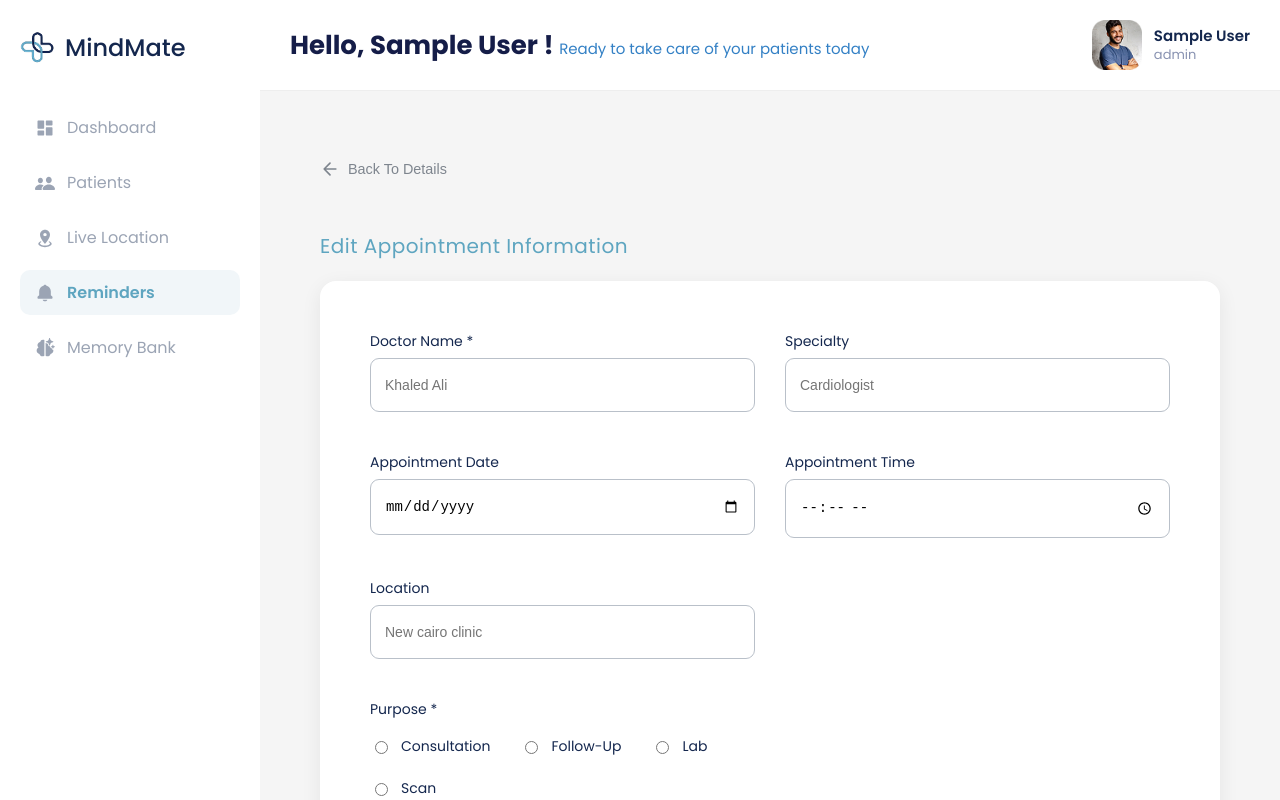
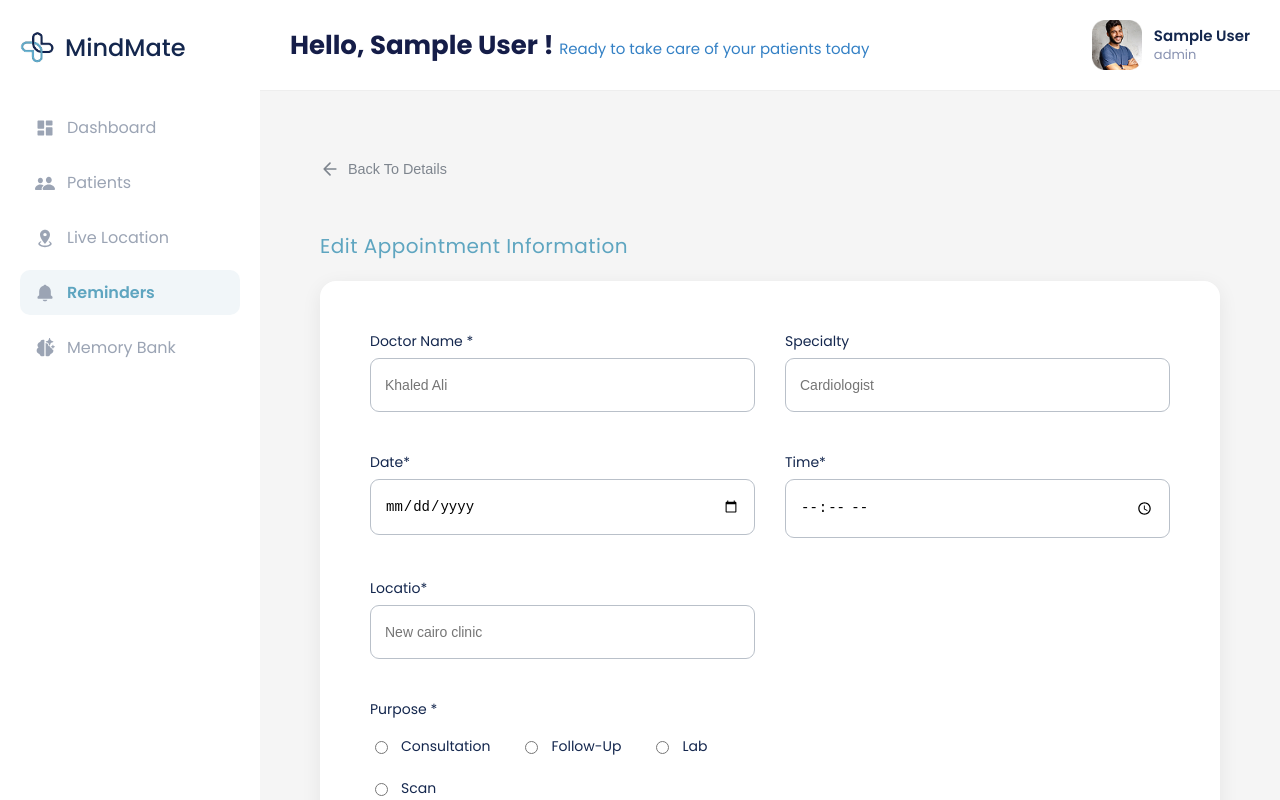
Before and after one commit to MindMate-Project/Web, a React (Create React App) app: page /api/dashboard/reminders/apointment/1/edit in a window 1280 px wide. Built offline with nearby package versions, Linux system fonts and the light colour scheme; sample sign-in values are in the browser's storage.

Commit message:
feat: update AppointmentEdit component

```diff
--- a/src/components/Dashboard/Reminders/AppointmentEdit.jsx
+++ b/src/components/Dashboard/Reminders/AppointmentEdit.jsx
@@ -52,7 +52,7 @@ const AddReminder = () => {
 
           {/* Appointment Date */}
           <div className="form-group">
-            <label>Appointment Date</label>
+            <label>Date*</label>
             <input
               type="date"
               className="input"
@@ -61,7 +61,7 @@ const AddReminder = () => {
 
           {/* Appointment Time */}
           <div className="form-group">
-            <label>Appointment Time</label>
+            <label>Time*</label>
             <input
               type="time"
               className="input"
@@ -70,7 +70,7 @@ const AddReminder = () => {
 
           {/* Location */}
           <div className="form-group">
-            <label>Location</label>
+            <label>Locatio*</label>
             <input
               type="text"
               className="input"
@@ -107,7 +107,7 @@ const AddReminder = () => {
 
           {/* Notes */}
           <div className="form-group notes-group">
-            <label>Notes (optional)</label>
+            <label>Notes <span>(optional)</span></label>
             <textarea
               className="input textarea"
 
```
